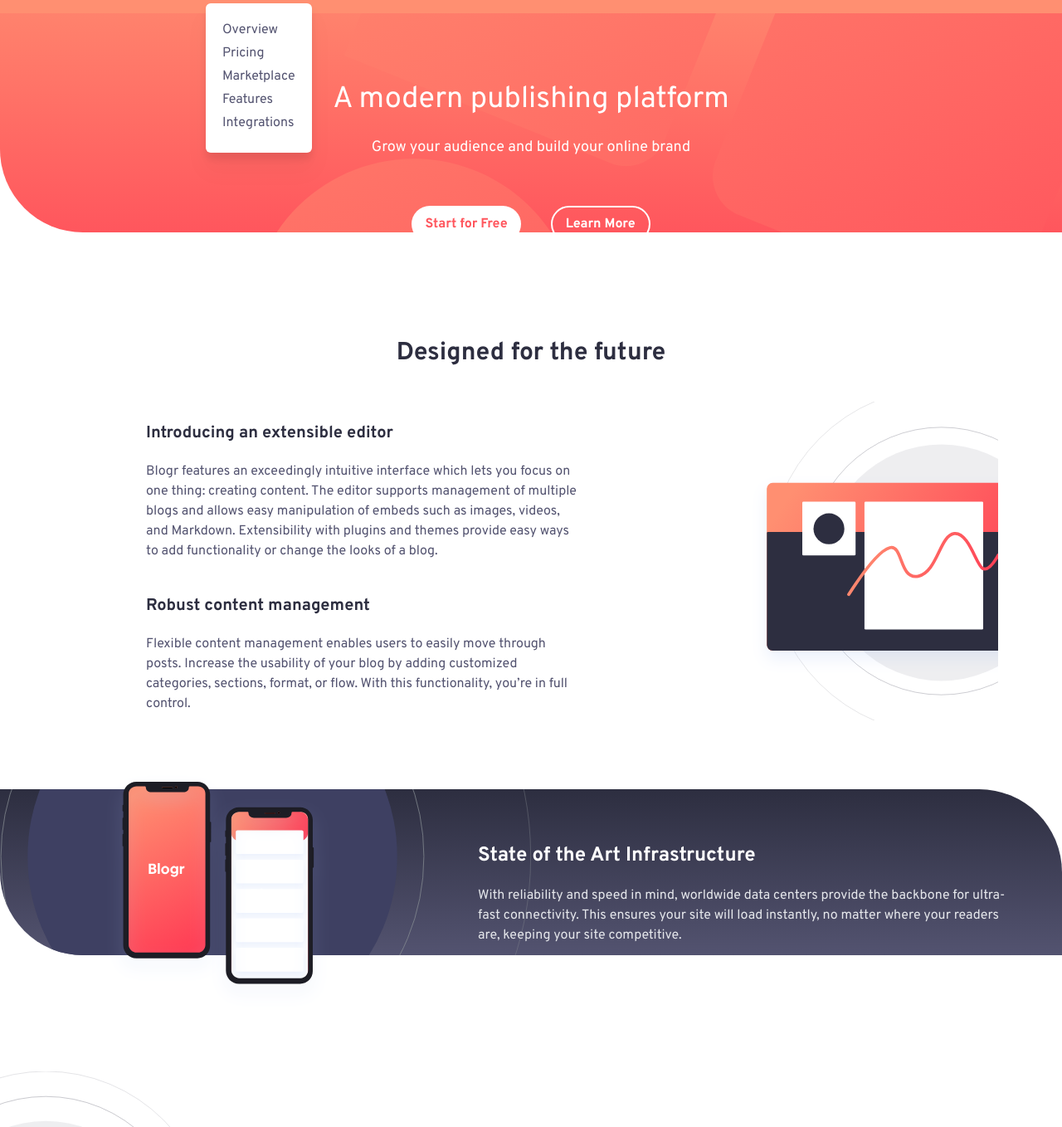
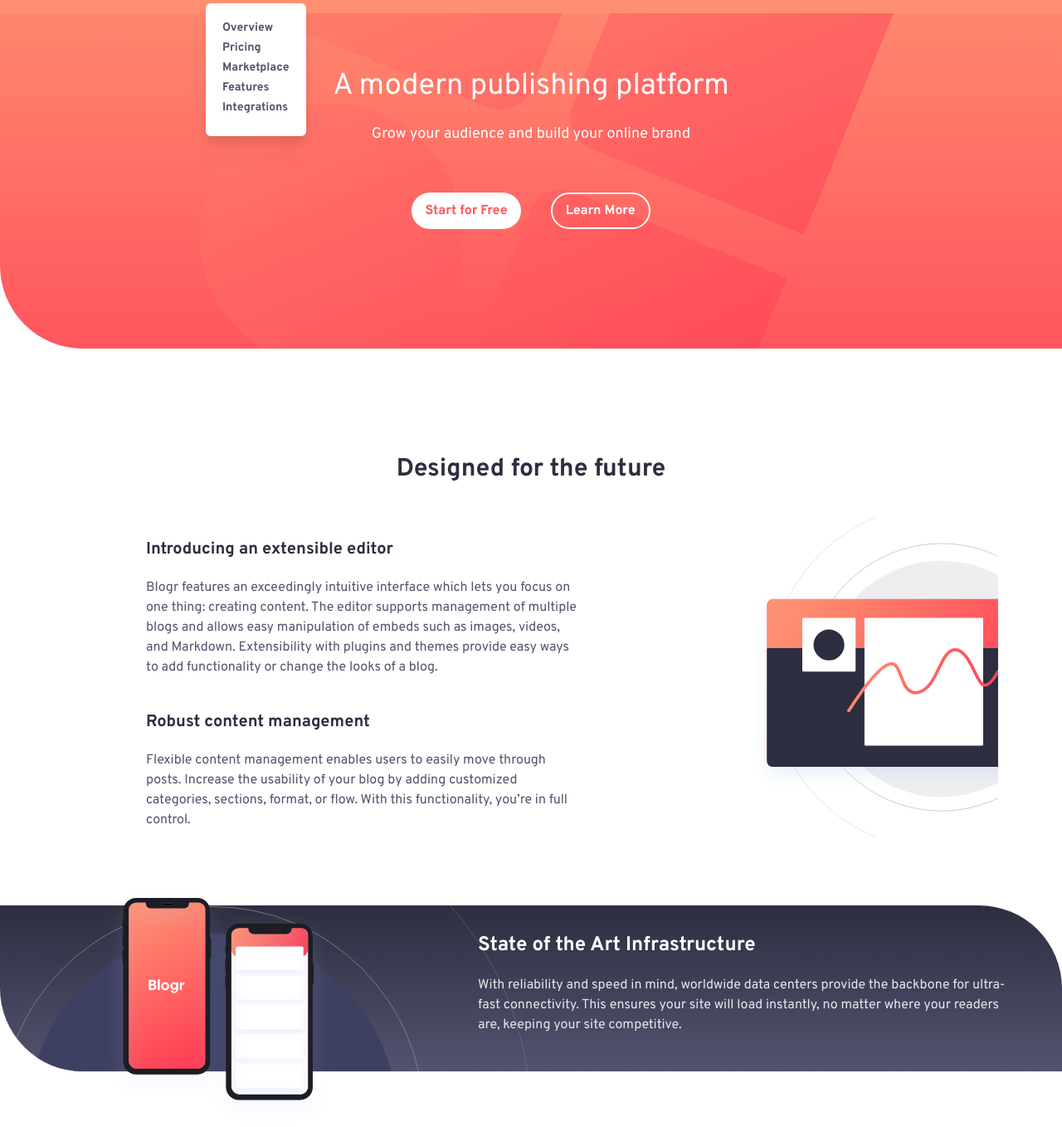
Before and after one commit to OMA-B/blogr-landing-page, a website: page index.html in a window 1280 px wide. Shown: the part 60-1418 px from the top of the page at 83% size. Drawn offline with Linux system fonts and the light colour scheme.

Commit message:
almost done with the UI

```diff
--- a/index.html
+++ b/index.html
@@ -18,7 +18,10 @@
 <body class="font-body">
 
   <div class="overall-container">
-    <div class="relative sm:h-custom-1 md:h-custom-2 bg-gradient-to-b from-primary-100 to-primary-200 rounded-bl-large overflow-hidden">
+
+    <div class="relative bg-gradient-to-b from-primary-100 to-primary-200 rounded-bl-large">
+      <!-- implementing background image -->
+      <div class="header-bg w-full py-56 md:py-36">
         <!-- Navigation Section -->
         <nav class="fixed top-0 left-0 bg-primary-100 flex px-8 py-5 md:px-20 lg:px-36 justify-between items-center w-full z-40">
           <div class="flex items-center">
@@ -84,11 +87,8 @@
             <img class="w-10" src="images/icon-hamburger.svg" alt="">
           </div>
         </nav><!-- Navigation Section -->
-      <!-- background image -->
-      <img class="scale-150 md:hidden" src="images/bg-pattern-intro-mobile.svg" alt="">
-      <img class="scale-125 hidden md:block md:relative -top-80 -right-40" src="images/bg-pattern-intro-desktop.svg" alt="">
         <!-- Header Section -->
-      <header class="text-white absolute top-52 left-0 sm:top-40 w-full">
+        <header class="text-white w-full">
           <h1 class="text-4xl text-center mx-auto px-20">A modern publishing platform</h1>
           <h3 class="text-lg text-center mx-auto px-20 pt-6 pb-14">Grow your audience and build your online brand</h3>
 
@@ -101,6 +101,7 @@
             </button>
           </div>
         </header><!-- Header Section -->
+      </div>
     </div>
 
     <!-- Articles section -->
@@ -130,13 +131,14 @@
       <div class="second-illustration relative top-11 mx-auto z-10 md:w-[270px] md:top-16 md:ml-14 lg:ml-32">
         <img src="images/illustration-phones.svg" alt="illustration-phones">
       </div>
-      <section class="relative -mt-64 mb-20 bg-gradient-to-t from-secondary to-footer rounded-tr-large rounded-bl-large pb-44 overflow-hidden sm:h-[500px] md:-mt-[200px] md:h-[200px] md:grid md:grid-cols-5 md:grid-rows-1">
+
+      <section class="relative -mt-64 mb-20 bg-gradient-to-t from-secondary to-footer rounded-tr-large rounded-bl-large overflow-hidden md:-mt-[200px] md:h-[200px] md:grid md:grid-cols-5 md:grid-rows-1">
         <!-- image to scale in background -->
-        <img class="relative -top-36 scale-125  md:scale-150 md:-top-44 col-span-2 col-start-1 col-end-3" src="images/bg-pattern-circles.svg" alt="">
+        <img class="hidden md:block md:scale-150 md:-top-44 col-span-2 col-start-1 col-end-3" src="images/bg-pattern-circles.svg" alt="">
 
-        <div class="absolute top-64 left-0 mt-10 md:relative md:top-0 col-span-3 col-start-3 col-end-6 row-start-1">
-          <h2 class="text-white text-4xl text-center mx-auto font-bold px-11 py-6 md:text-left md:text-2xl md:pb-3 md:pl-16">State of the Art Infrastructure</h2>
-          <p class="py-2 px-16 text-center mx-auto text-xl text-gray-200 md:text-left md:text-base">With reliability and speed in mind, worldwide data centers provide the backbone for ultra-fast connectivity. This ensures your site will load instantly, no matter where your readers are, keeping your site competitive.</p>
+        <div class="background relative -top-[250px] pt-[450px] -mb-[130px] md:top-0 md:py-2 md:-mb-0 col-span-3 col-start-3 col-end-6 row-start-1">
+          <h2 class="text-white text-5xl text-center mx-auto font-bold px-11 py-6 md:text-left md:text-2xl md:pb-3 md:pl-16">State of the Art Infrastructure</h2>
+          <p class="py-2 px-16 text-center mx-auto text-2xl text-gray-200 md:text-left md:text-base">With reliability and speed in mind, worldwide data centers provide the backbone for ultra-fast connectivity. This ensures your site will load instantly, no matter where your readers are, keeping your site competitive.</p>
         </div>
       </section><!-- second article -->
       <!-- third article -->
@@ -194,6 +196,7 @@
         </ul>
       </nav>
     </footer><!-- footer section -->
+
   </div>
 
 
--- a/src/input.css
+++ b/src/input.css
@@ -3,6 +3,10 @@
 @tailwind base;
 @tailwind components;
 @tailwind utilities;
+
+.header-bg {
+    @apply bg-[url(/images/bg-pattern-intro-mobile.svg)] bg-no-repeat bg-cover bg-center md:bg-[url(/images/bg-pattern-intro-desktop.svg)] md:bg-right;
+}
 
 .common-header {
     @apply text-footer text-3xl md:text-xl text-center md:text-left mx-auto font-bold px-11 py-8 md:pb-3 md:pl-16;
@@ -10,6 +14,10 @@
 
 .common-para {
     @apply py-2 px-16 text-center md:text-left mx-auto text-xl md:text-base text-secondary;
+}
+
+.background {
+    @apply bg-[url(/images/bg-pattern-circles.svg)] bg-no-repeat bg-cover bg-center md:bg-none;
 }
 
 .fotter-h4 {
@@ -25,5 +33,5 @@
 }
 
 .dropdown-item {
-    @apply text-secondary text-bold mb-1 hover:text-footer cursor-pointer;
+    @apply text-secondary font-bold mb-1 hover:text-footer cursor-pointer;
 }
--- a/tailwind.config.js
+++ b/tailwind.config.js
@@ -3,7 +3,7 @@ module.exports = {
   content: ["./index.html"],
   theme: {
     screens: {
-      sm: '450px',
+      sm: '540px',
       md: '680px',
       lg: '875px',
       xl: '1440px',
```
Also changed, not shown: dist/output.css. Lines whose indentation alone changed are shown as unchanged.
